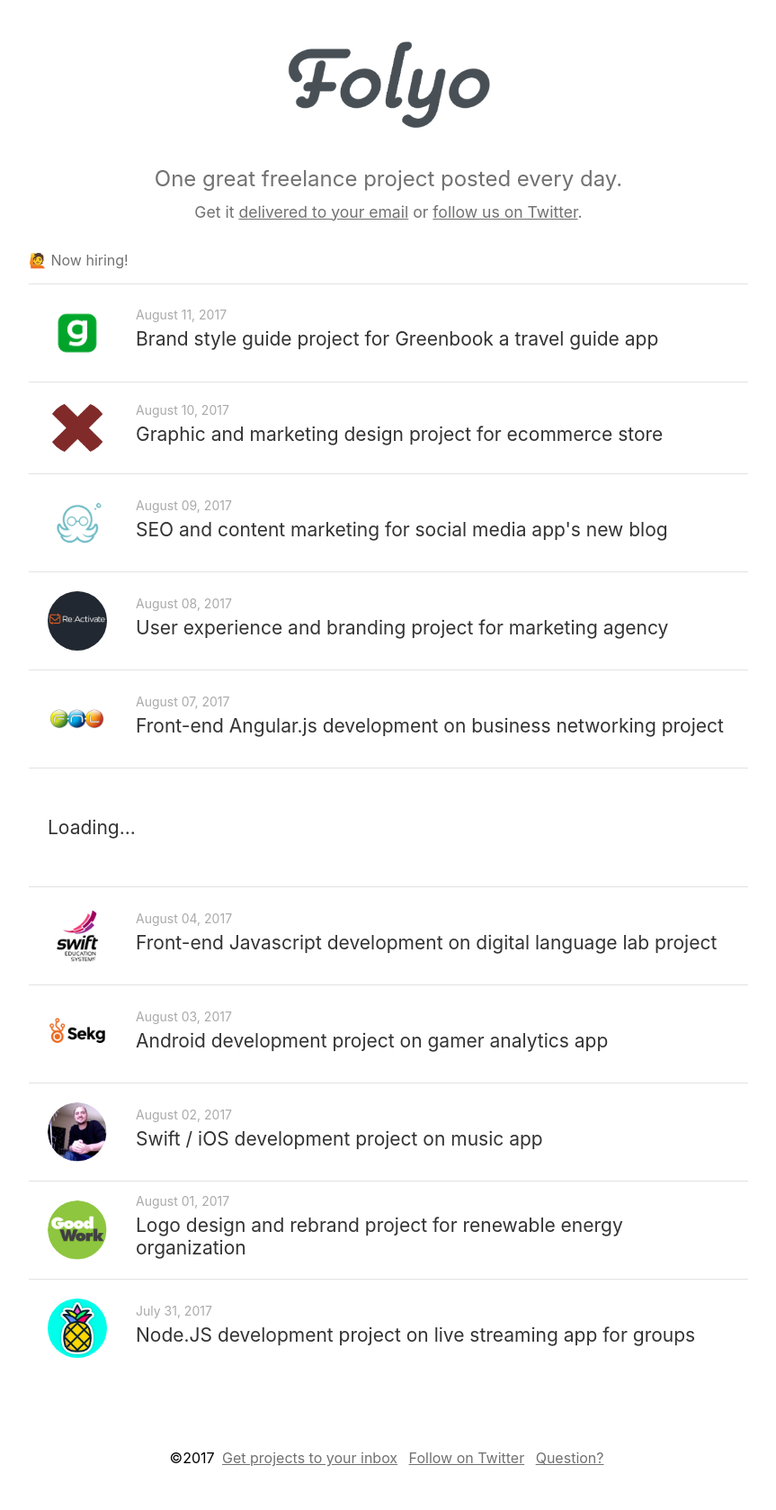
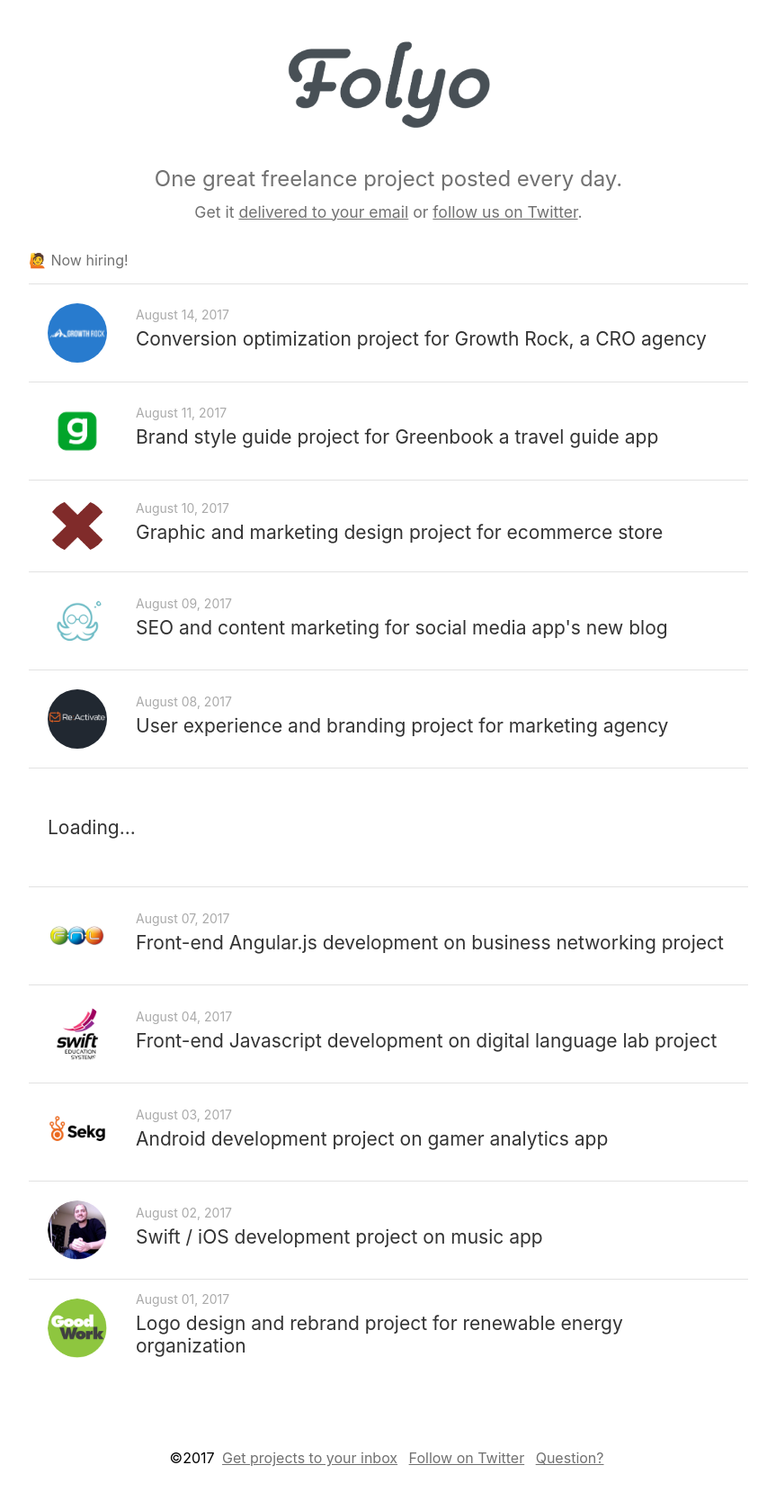
Before and after one commit to robwco/folyo, a Jekyll site: the page built from index.md, in a window 1280 px wide. Shown: the whole page at 90% size, without its empty margins (208-1071 px from the left). Built offline with Jekyll 4.4.1, drawn with Linux system fonts in a browser that asks for light colours; emoji names are drawn with the system emoji font; a script that is not in the unit is left out.

Commit message:
new project cro

```diff
--- a/_data/projects.yml
+++ b/_data/projects.yml
@@ -1,3 +1,8 @@
+- title: "Conversion optimization project for Growth Rock, a CRO agency"
+  url: https://docs.google.com/forms/d/e/1FAIpQLSc-51woThnwUdq9T1iJmeBGQkzipK9OU9mdr1KgMGsRmUQlGw/viewform
+  picture: "./images/growthrock.png"
+  date: 2017-08-14
+
 - title: Brand style guide project for Greenbook a travel guide app
   url: https://docs.google.com/document/d/1Iub7FiGoURzsLIU1xNapH2J6WovcyfEr_LNOcOMcCAI/edit
   picture: "./images/greenbook.png"
```
Also changed, not shown: images/growthrock.png (added), 4 other files.
